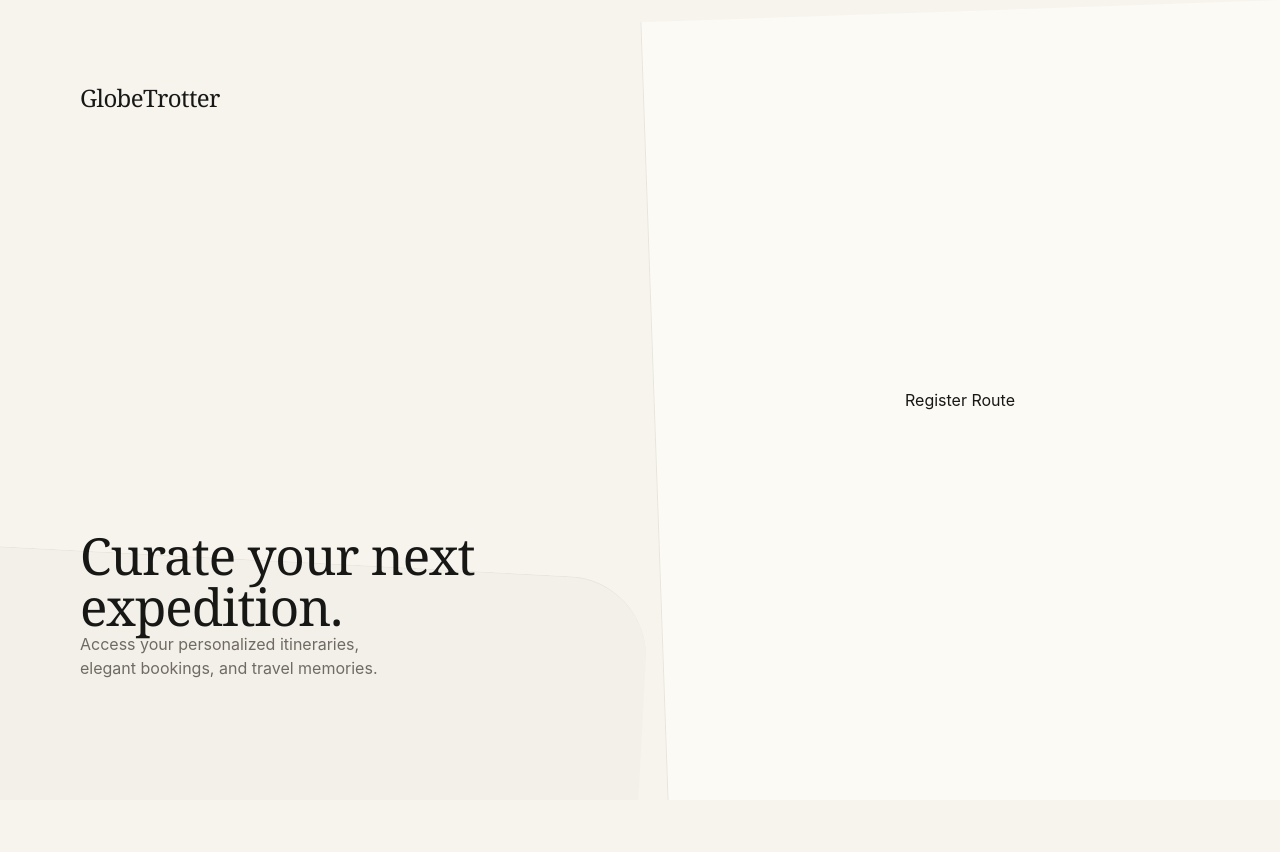
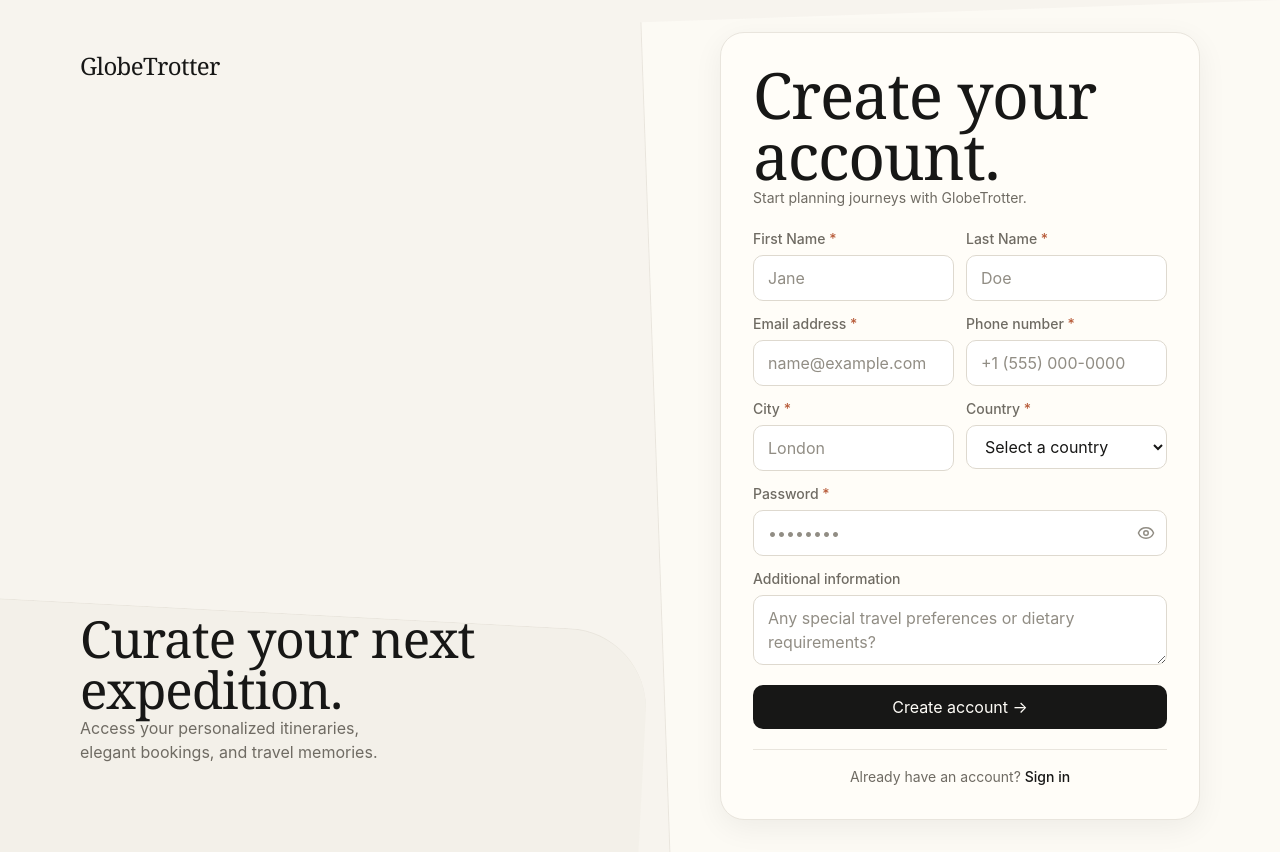
Before and after one commit to vedantx001/GlobeTrotter, a React (Vite) app in the folder client/: page /register in a window 1280 px wide. Before the commit the page ends 800 px from the top, so only its background shows below. Built offline with nearby package versions, Linux system fonts and the light colour scheme.

Commit message:
feat(auth): build GlobeTrotter registration experience

```diff
--- /dev/null
+++ b/client/src/components/common/Button.jsx
@@ -0,0 +1,34 @@
+import { Loader2 } from 'lucide-react';
+
+const Button = ({
+  children,
+  type = 'button',
+  onClick,
+  disabled,
+  loading,
+  variant = 'primary',
+  className = '',
+  'aria-label': ariaLabel
+}) => {
+  const baseStyles = "w-full py-2.5 px-4 rounded-[var(--radius-md)] font-medium text-(length:--text-body) transition-transform active:scale-[0.98] focus:outline-none focus:ring-2 focus:ring-offset-2 disabled:opacity-70 disabled:cursor-not-allowed flex items-center justify-center gap-2";
+
+  const variants = {
+    primary: "bg-obsidian text-warm-white hover:bg-obsidian/90 focus:ring-obsidian/50 focus:ring-offset-warm-white",
+  };
+
+  return (
+    <button
+      type={type}
+      onClick={onClick}
+      disabled={disabled || loading}
+      className={`${baseStyles} ${variants[variant] || variants.primary} ${className}`}
+      aria-label={ariaLabel}
+    >
+      {loading && <Loader2 className="animate-spin" size={18} />}
+      {!loading && children}
+      {loading && <span>{children}</span>}
+    </button>
+  );
+};
+
+export default Button;
--- a/client/src/layouts/AuthLayout.jsx
+++ b/client/src/layouts/AuthLayout.jsx
@@ -12,7 +12,7 @@ const AuthLayout = () => {
       </div>
 
       {/* Left Column: Brand & Editorial Context */}
-      <div className="relative z-10 w-full md:w-5/12 lg:w-1/2 p-8 md:p-12 lg:p-20 flex flex-col justify-between">
+      <div className="relative z-10 w-full md:w-5/12 lg:w-1/2 p-8 md:px-12 lg:px-20 lg:py-12 flex flex-col justify-between">
         <header>
           <Link
             to="/"
@@ -33,8 +33,8 @@ const AuthLayout = () => {
       </div>
 
       {/* Right Column: Auth Card Container */}
-      <main className="relative z-10 w-full md:w-7/12 lg:w-1/2 flex items-center justify-center p-6 sm:p-8 md:p-12 lg:p-20">
-        <div className="w-full max-w-[420px]">
+      <main className="relative z-10 w-full md:w-7/12 lg:w-1/2 flex items-center justify-center p-6 sm:p-8 md:px-12 lg:px-20 lg:py-8">
+        <div className="w-full">
           <Outlet />
         </div>
       </main>
--- /dev/null
+++ b/client/src/pages/auth/RegisterPage.jsx
@@ -0,0 +1,230 @@
+import { useState } from 'react';
+import { Link } from 'react-router-dom';
+import AuthField from '../../components/auth/AuthField';
+import PasswordField from '../../components/auth/PasswordField';
+import Button from '../../components/common/Button';
+
+const RegisterPage = () => {
+  const [formData, setFormData] = useState({
+    firstName: '',
+    lastName: '',
+    email: '',
+    phone: '',
+    city: '',
+    country: '',
+    password: '',
+    additionalInfo: ''
+  });
+
+  const [errors, setErrors] = useState({});
+  const [isSubmitting, setIsSubmitting] = useState(false);
+
+  const validate = () => {
+    const newErrors = {};
+    if (!formData.firstName.trim()) newErrors.firstName = 'First Name is required';
+    if (!formData.lastName.trim()) newErrors.lastName = 'Last Name is required';
+
+    if (!formData.email) {
+      newErrors.email = 'Email address is required';
+    } else if (!/^\S+@\S+\.\S+$/.test(formData.email)) {
+      newErrors.email = 'Please enter a valid email address';
+    }
+
+    if (!formData.phone.trim()) {
+      newErrors.phone = 'Phone number is required';
+    } else if (!/^[\d\s\+\-\(\)]+$/.test(formData.phone)) {
+      newErrors.phone = 'Please enter a valid phone number';
+    }
+
+    if (!formData.city.trim()) newErrors.city = 'City is required';
+    if (!formData.country.trim()) newErrors.country = 'Country is required';
+
+    if (!formData.password) {
+      newErrors.password = 'Password is required';
+    } else if (formData.password.length < 6) {
+      newErrors.password = 'Password must be at least 6 characters';
+    }
+
+    setErrors(newErrors);
+    return Object.keys(newErrors).length === 0;
+  };
+
+  const handleChange = (e) => {
+    const { name, value } = e.target;
+    setFormData(prev => ({ ...prev, [name]: value }));
+    if (errors[name]) {
+      setErrors(prev => ({ ...prev, [name]: undefined }));
+    }
+  };
+
+  const handleSubmit = (e) => {
+    e.preventDefault();
+    if (!validate()) return;
+
+    setIsSubmitting(true);
+    setTimeout(() => {
+      setIsSubmitting(false);
+      setErrors({ submit: 'Backend registration will be connected in a future update.' });
+    }, 1000);
+  };
+
+  return (
+    <div className="bg-warm-white rounded-[var(--radius-2xl)] shadow-[var(--shadow-card)] border border-border-subtle p-6 sm:p-8 w-full max-w-[680px] mx-auto">
+      <div className="mb-5">
+        <h1 className="font-display text-(length:--text-heading-md) text-primary mb-1.5 leading-[1.05]">
+          Create your<br />account.
+        </h1>
+        <p className="text-secondary text-(length:--text-body-sm)">
+          Start planning journeys with GlobeTrotter.
+        </p>
+      </div>
+
+      <form onSubmit={handleSubmit} className="space-y-3" noValidate>
+        {errors.submit && (
+          <div className="p-3 bg-info-soft text-info text-(length:--text-body-sm) rounded-[var(--radius-md)] border border-border-subtle">
+            {errors.submit}
+          </div>
+        )}
+
+        {/* 2 Column Layout for Name */}
+        <div className="grid grid-cols-1 sm:grid-cols-2 gap-3">
+          <AuthField
+            label="First Name"
+            name="firstName"
+            value={formData.firstName}
+            onChange={handleChange}
+            error={errors.firstName}
+            disabled={isSubmitting}
+            placeholder="Jane"
+            required
+          />
+          <AuthField
+            label="Last Name"
+            name="lastName"
+            value={formData.lastName}
+            onChange={handleChange}
+            error={errors.lastName}
+            disabled={isSubmitting}
+            placeholder="Doe"
+            required
+          />
+        </div>
+
+        {/* 2 Column Layout for Email/Phone */}
+        <div className="grid grid-cols-1 sm:grid-cols-2 gap-3">
+          <AuthField
+            label="Email address"
+            name="email"
+            type="email"
+            value={formData.email}
+            onChange={handleChange}
+            error={errors.email}
+            disabled={isSubmitting}
+            placeholder="name@example.com"
+            required
+          />
+          <AuthField
+            label="Phone number"
+            name="phone"
+            type="tel"
+            value={formData.phone}
+            onChange={handleChange}
+            error={errors.phone}
+            disabled={isSubmitting}
+            placeholder="+1 (555) 000-0000"
+            required
+          />
+        </div>
+
+        {/* 2 Column Layout for City/Country */}
+        <div className="grid grid-cols-1 sm:grid-cols-2 gap-3">
+          <AuthField
+            label="City"
+            name="city"
+            value={formData.city}
+            onChange={handleChange}
+            error={errors.city}
+            disabled={isSubmitting}
+            placeholder="London"
+            required
+          />
+
+          <div className="flex flex-col gap-1.5 w-full">
+            <label htmlFor="country" className="text-(length:--text-body-sm) text-secondary font-medium">
+              Country <span className="text-terracotta">*</span>
+            </label>
+            <select
+              id="country"
+              name="country"
+              value={formData.country}
+              onChange={handleChange}
+              disabled={isSubmitting}
+              className={`w-full px-3.5 py-2.5 rounded-[var(--radius-md)] border text-(length:--text-body) bg-surface-elevated transition-colors duration-200 focus:outline-none focus:border-terracotta disabled:opacity-60 disabled:cursor-not-allowed ${errors.country ? 'border-danger' : 'border-border-default hover:border-border-strong'
+                }`}
+            >
+              <option value="" disabled>Select a country</option>
+              <option value="US">United States</option>
+              <option value="UK">United Kingdom</option>
+              <option value="CA">Canada</option>
+              <option value="AU">Australia</option>
+              <option value="FR">France</option>
+              <option value="DE">Germany</option>
+              <option value="IT">Italy</option>
+              <option value="ES">Spain</option>
+              <option value="JP">Japan</option>
+              <option value="OTHER">Other</option>
+            </select>
+            {errors.country && (
+              <span className="text-(length:--text-caption) text-danger mt-1">{errors.country}</span>
+            )}
+          </div>
+        </div>
+
+        <PasswordField
+          label="Password"
+          name="password"
+          value={formData.password}
+          onChange={handleChange}
+          error={errors.password}
+          disabled={isSubmitting}
+          placeholder="••••••••"
+          required
+        />
+
+        <div className="flex flex-col gap-1.5 w-full">
+          <label htmlFor="additionalInfo" className="text-(length:--text-body-sm) text-secondary font-medium">
+            Additional information
+          </label>
+          <textarea
+            id="additionalInfo"
+            name="additionalInfo"
+            value={formData.additionalInfo}
+            onChange={handleChange}
+            disabled={isSubmitting}
+            placeholder="Any special travel preferences or dietary requirements?"
+            rows={2}
+            className="w-full px-3.5 py-2.5 rounded-[var(--radius-md)] border border-border-default hover:border-border-strong text-(length:--text-body) bg-surface-elevated transition-colors duration-200 focus:outline-none focus:border-terracotta disabled:opacity-60 disabled:cursor-not-allowed resize-y"
+          />
+        </div>
+
+        <div className="pt-2">
+          <Button type="submit" loading={isSubmitting}>
+            Create account →
+          </Button>
+        </div>
+      </form>
+
+      <div className="mt-5 pt-4 border-t border-border-subtle text-center text-(length:--text-body-sm) text-secondary">
+        Already have an account?{' '}
+        <Link
+          to="/login"
+          className="text-primary font-medium hover:text-terracotta transition-colors focus:outline-none focus:underline"
+        >
+          Sign in
+        </Link>
+      </div>
+    </div>
+  );
+};
+
+export default RegisterPage;
--- a/client/src/routes/AppRoutes.jsx
+++ b/client/src/routes/AppRoutes.jsx
@@ -2,6 +2,7 @@ import { Routes, Route, Navigate } from 'react-router-dom';
 import AuthLayout from '../layouts/AuthLayout';
 import DashboardLayout from '../layouts/DashboardLayout';
 import LoginPage from '../pages/auth/LoginPage';
+import RegisterPage from '../pages/auth/RegisterPage';
 import PublicRoute from './PublicRoute';
 import ProtectedRoute from './ProtectedRoute';
 
@@ -12,7 +13,7 @@ const AppRoutes = () => {
       <Route element={<PublicRoute />}>
         <Route element={<AuthLayout />}>
           <Route path="/login" element={<LoginPage />} />
-          <Route path="/register" element={<div className="text-center p-4">Register Route</div>} />
+          <Route path="/register" element={<RegisterPage />} />
         </Route>
       </Route>
 
```
Also changed, not shown: client/src/pages/auth/LoginPage.jsx (+8 -15 lines).
